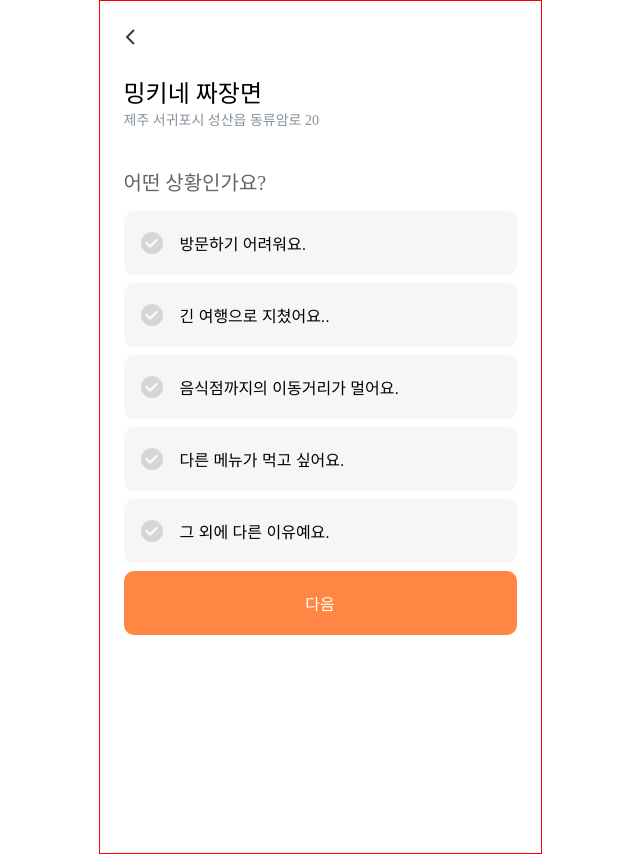
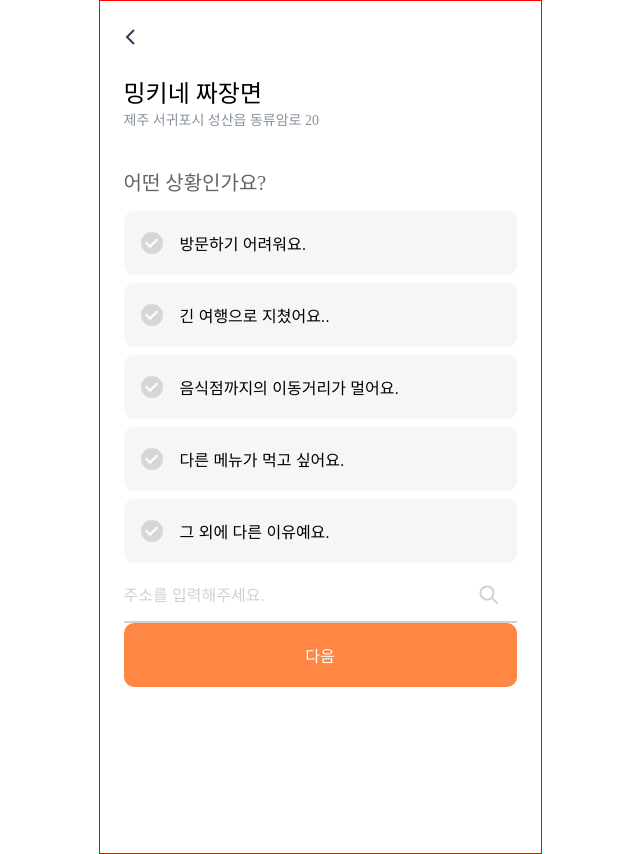
Before and after one commit to samweol/9oormthon-8th-Yukjittai-FE, a React (Create React App) app in the folder krampoline/: page /test in a window 1280 px wide. Shown: the whole page, without its empty margins (320-960 px from the left). Built offline with nearby package versions, Linux system fonts and the light colour scheme.

Commit message:
FEAT: 인풋컴포넌트 제작

```diff
--- /dev/null
+++ b/krampoline/src/components/Input/Input.jsx
@@ -0,0 +1,43 @@
+import React from "react";
+import { styled } from "styled-components";
+import { COLOR } from "../../utils/color";
+import { FONT_SIZE } from "../../utils/fontSize";
+import { ReactComponent as Search } from "../../assets/icons/Search.svg";
+
+const InputContainerStyle = styled.div`
+  display: flex;
+  align-items: center;
+  min-width: 345px;
+  border-bottom: 2px solid ${COLOR["border-gray"]};
+`;
+const InputStyle = styled.input`
+  padding: 16px 0;
+  border: none;
+  flex-grow: 1;
+  font-size: ${FONT_SIZE.m};
+
+  &::placeholder {
+    color: ${COLOR["font-gray-100"]};
+  }
+
+  &:focus {
+    outline: none;
+  }
+`;
+
+const SearchButtonStyle = styled.button`
+  background: transparent;
+  border: none;
+  padding: 0 16px 0 0;
+`;
+export default function Input(props) {
+  const { placeholder, onClickHanlder, onChangeHandler } = props;
+  return (
+    <InputContainerStyle>
+      <InputStyle placeholder={placeholder} onChange={onChangeHandler} />
+      <SearchButtonStyle onClick={onClickHanlder}>
+        <Search />
+      </SearchButtonStyle>
+    </InputContainerStyle>
+  );
+}
--- a/krampoline/src/pages/Test.jsx
+++ b/krampoline/src/pages/Test.jsx
@@ -5,6 +5,7 @@ import { useState } from "react";
 import LocationHeader from "../components/Header/LocationHeader";
 import LabelHeader from "../components/Header/LabelHeader";
 import Layout from "../components/Layout/Layout";
+import Input from "../components/Input/Input";
 
 export default function Test() {
   const optionList = [
@@ -60,6 +61,7 @@ export default function Test() {
       <LocationHeader />
       <LabelHeader>어떤 상황인가요?</LabelHeader>
       {optionButtonList}
+      <Input placeholder="주소를 입력해주세요." />
       <Button>다음</Button>
     </Layout>
   );
--- a/krampoline/src/utils/color.js
+++ b/krampoline/src/utils/color.js
@@ -3,10 +3,13 @@ export const COLOR = {
   "btn-disabled": "D6D6D6",
 
   "font-black": "#000000",
+  "font-gray-100": "#CED2D7",
   "font-gray-300": "#87919B",
   "font-gray-900": "#656565",
   "font-white": "#FFFFFF",
 
   "bg-gray-500": "#F6F6F6",
   "bg-primary": "##FFFFFF",
+
+  "border-gray": "#CED2D7",
 };
```
Also changed, not shown: krampoline/src/assets/icons/Search.svg (added).
